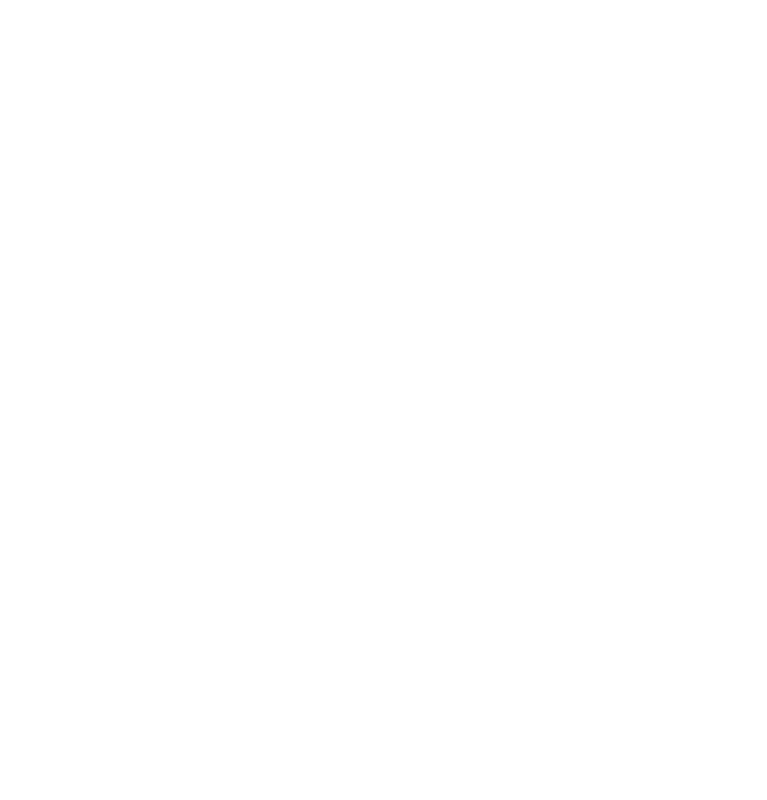
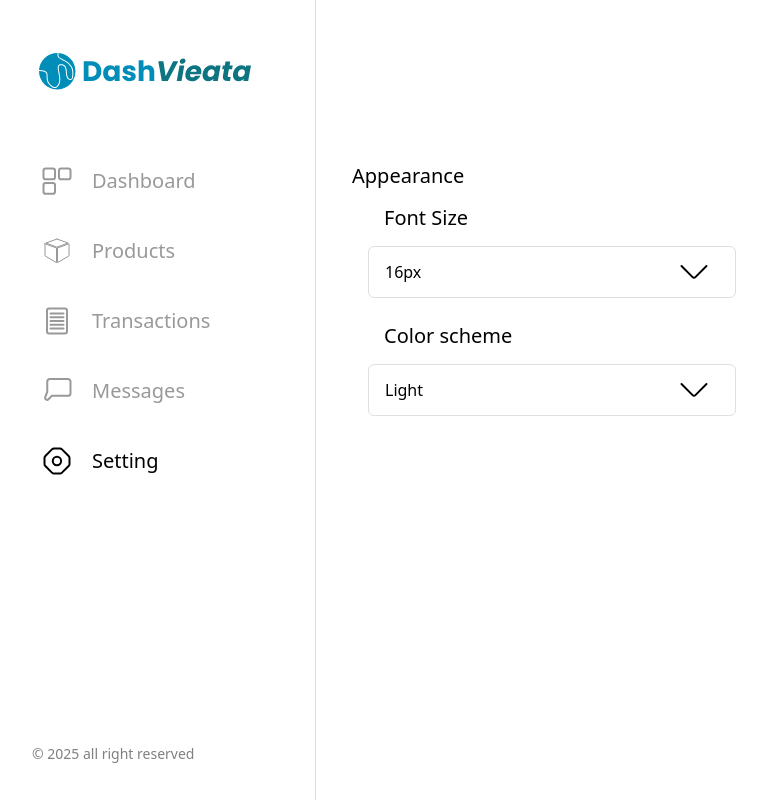
Before and after one commit to rikjnthn/dashvieata, a React (Vite) app: page /settings in a window 1280 px wide. Before the commit this address had no page. Shown: the whole page, without its empty margins (4-771 px from the left). Built offline with nearby package versions, Linux system fonts and the light colour scheme.

Commit message:
1. feat: add settings page 2. feat: add font size and color scheme settings

```diff
--- /dev/null
+++ b/src/components/arrow/index.tsx
@@ -0,0 +1,20 @@
+const ArrowIcon = () => {
+  return (
+    <svg
+      width="50"
+      height="50"
+      viewBox="0 0 50 50"
+      fill="none"
+      xmlns="http://www.w3.org/2000/svg"
+    >
+      <path
+        d="M12.5 19L23.5858 30.0858C24.3668 30.8668 25.6332 30.8668 26.4142 30.0858L37.5 19"
+        stroke="black"
+        strokeWidth="2"
+        strokeLinecap="round"
+      />
+    </svg>
+  );
+};
+
+export default ArrowIcon;
--- /dev/null
+++ b/src/components/color-scheme-setting/index.tsx
@@ -0,0 +1,14 @@
+import Dropdown from "../dropdown";
+
+const colorSchemes = ["Light", "Dark"];
+
+const ColorSchemeSetting = () => {
+  return (
+    <div className="max-w-100 px-4 py-2.5">
+      <div className="mb-2.5 px-4 py-1 text-xl font-medium">Color scheme</div>
+      <Dropdown defaultValue="Light" options={colorSchemes} />
+    </div>
+  );
+};
+
+export default ColorSchemeSetting;
--- /dev/null
+++ b/src/components/dropdown/index.tsx
@@ -0,0 +1,61 @@
+import { useState } from "react";
+import clsx from "clsx";
+
+import ArrowIcon from "../arrow";
+
+const Dropdown = ({ defaultValue, options }: DropdownType) => {
+  const [isDropdownOpen, setIsDropdownOpen] = useState(false);
+
+  return (
+    <>
+      <div className="relative w-full">
+        <div
+          className={clsx(
+            "border-grey-200-50 flex h-fit w-full items-center rounded-md border px-4",
+            isDropdownOpen && "rounded-b-none",
+          )}
+          onClick={(e) => {
+            setIsDropdownOpen((prev) => !prev);
+            e.stopPropagation();
+          }}
+        >
+          <div className="w-full">{defaultValue}</div>
+          <div>
+            <ArrowIcon />
+          </div>
+        </div>
+
+        <div
+          className={clsx(
+            "border-grey-200-50 absolute z-10 max-h-75 w-full -translate-y-0.25 overflow-y-scroll rounded-b-md border bg-white",
+            { hidden: !isDropdownOpen },
+          )}
+        >
+          {options.map((option) => (
+            <div
+              key={option}
+              className="border-grey-200-50 w-full border-b p-4"
+              onClick={() => setIsDropdownOpen(false)}
+            >
+              {option}
+            </div>
+          ))}
+        </div>
+      </div>
+
+      <div
+        className={clsx("absolute top-0 left-0 h-full w-full", {
+          hidden: !isDropdownOpen,
+        })}
+        onClick={() => setIsDropdownOpen(false)}
+      />
+    </>
+  );
+};
+
+export default Dropdown;
+
+interface DropdownType {
+  defaultValue: string;
+  options: string[];
+}
--- /dev/null
+++ b/src/components/font-size-setting/index.tsx
@@ -0,0 +1,28 @@
+import Dropdown from "../dropdown";
+
+const fontSizes = [
+  "12px",
+  "13px",
+  "14px",
+  "15px",
+  "16px",
+  "17px",
+  "18px",
+  "19px",
+  "20px",
+  "21px",
+  "22px",
+  "23px",
+  "24px",
+];
+
+const FontSizeSetting = () => {
+  return (
+    <div className="max-w-100 px-4 py-2.5">
+      <div className="mb-2.5 px-4 py-1 text-xl font-medium">Font Size</div>
+      <Dropdown defaultValue="16px" options={fontSizes} />
+    </div>
+  );
+};
+
+export default FontSizeSetting;
--- a/src/main.tsx
+++ b/src/main.tsx
@@ -5,12 +5,15 @@
 import "./style/global.css";
 
 import Layout from "./root-layout";
+import Settings from "./pages/settings";
 
 createRoot(document.getElementById("root")!).render(
   <StrictMode>
     <BrowserRouter>
       <Routes>
-        <Route path="/" element={<Layout />}></Route>
+        <Route path="/" element={<Layout />}>
+          <Route path="settings" element={<Settings />} />
+        </Route>
       </Routes>
     </BrowserRouter>
   </StrictMode>,
--- /dev/null
+++ b/src/pages/settings.tsx
@@ -0,0 +1,18 @@
+import ColorSchemeSetting from "../components/color-scheme-setting";
+import FontSizeSetting from "../components/font-size-setting";
+
+function Settings() {
+  return (
+    <div className="h-full w-full px-6.5 py-11.5 select-none">
+      <div className="h-full px-2.5 pt-29 pb-9">
+        <div className="text-xl font-medium">Appearance</div>
+        <div>
+          <FontSizeSetting />
+          <ColorSchemeSetting />
+        </div>
+      </div>
+    </div>
+  );
+}
+
+export default Settings;
```
Also changed, not shown: 1 other file (tests, documents, lock files or other folders).
